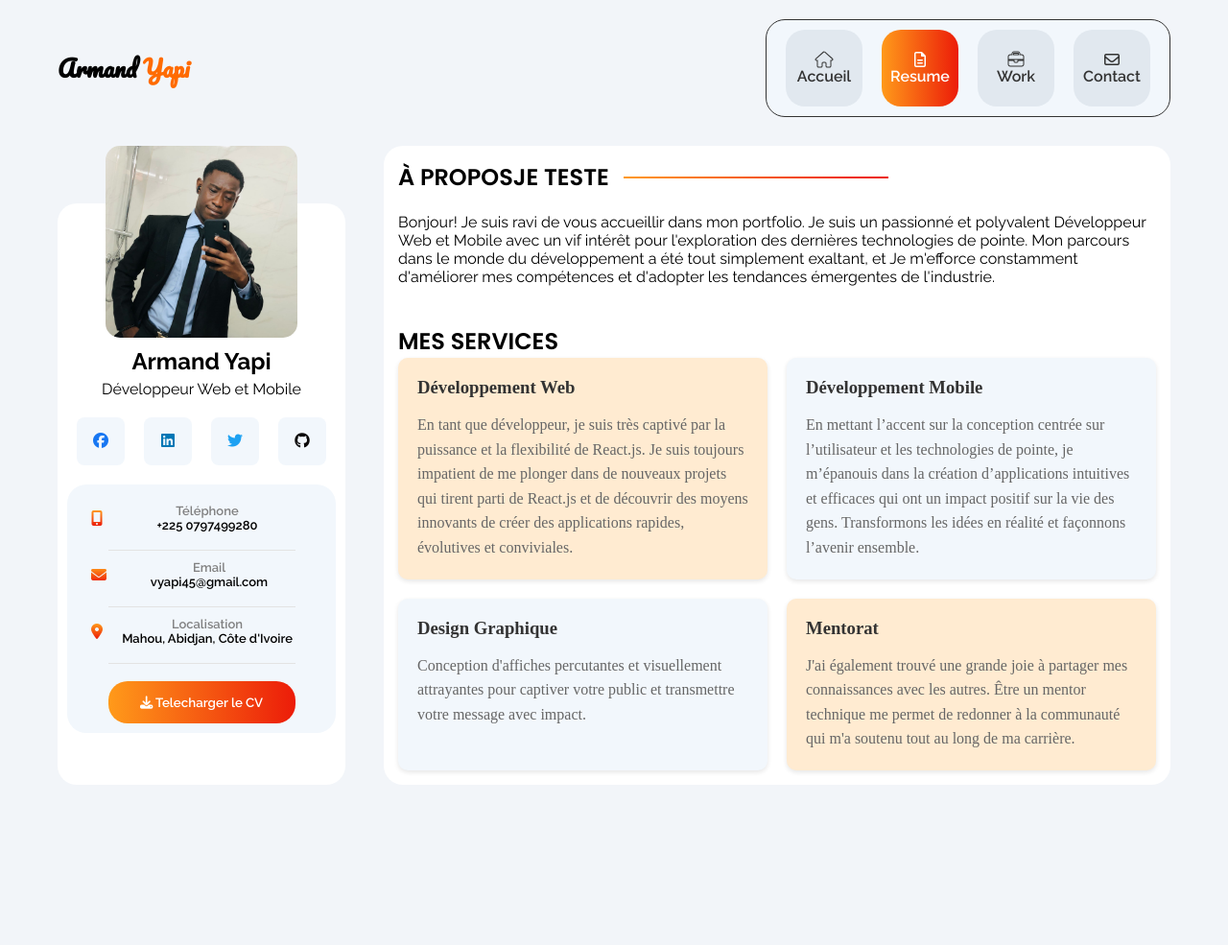
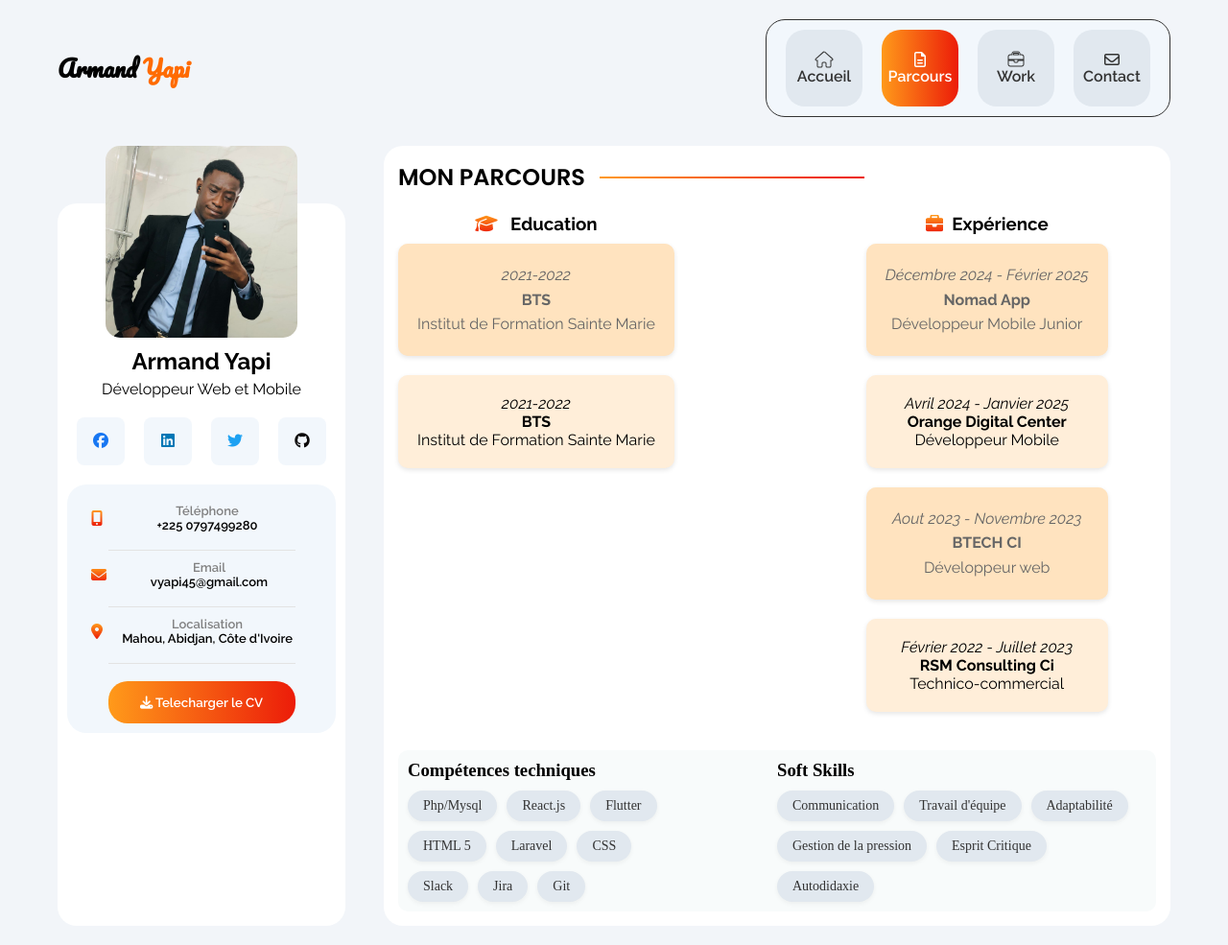
Before and after one commit to Kemityu/my-portfolio, a plain HTML site: page pages/resume.html in a window 1280 px wide. Shown: the whole page at 96% size. Before the commit the page ends 838 px from the top, so only its background shows below. Drawn offline with Linux system fonts and the light colour scheme.

Commit message:
Mon parcours

```diff
--- a/pages/resume.html
+++ b/pages/resume.html
@@ -1,5 +1,6 @@
 <!DOCTYPE html>
 <html lang="fr">
+
 <head>
     <meta charset="UTF-8">
     <meta name="viewport" content="width=device-width, initial-scale=1.0">
@@ -9,6 +10,7 @@
     <script src="../script/script.js"></script>
     <title>Armand Yapi - Portfolio</title>
 </head>
+
 <body>
     <div class="container">
         <header>
@@ -16,13 +18,13 @@
                 Armand <span>Yapi</span>
             </div>
             <nav class="nav-icons">
-                <a href="../index.html" >
+                <a href="../index.html">
                     <i class="fas fa-house icon-outline "></i>
                     Accueil
                 </a>
                 <a href="resume.html" class="active">
                     <i class="far fa-file-alt"></i>
-                    <span>Resume</span>
+                    <span>Parcours</span>
                 </a>
                 <a href="work.html">
                     <i class="fas fa-briefcase icon-outline"></i>Work</a>
@@ -70,7 +72,7 @@
                     </div>
                     <div class="divider"></div>
 
-                     <!-- mail -->
+                    <!-- mail -->
                     <div class="contact-card">
 
                         <div class="icon-container">
@@ -83,8 +85,8 @@
                         </div>
                     </div>
                     <div class="divider"></div>
-                   <!-- location -->
-                   <div class="contact-card">
+                    <!-- location -->
+                    <div class="contact-card">
 
                         <div class="icon-container">
                             <i class="fas fa-map-marker-alt icon "></i>
@@ -103,47 +105,99 @@
                         </button>
                     </a>
                 </div>
-
-
             </div>
             <div class="content">
                 <section class="about">
                     <div class="about-header">
-                        <h2 class="uppercase-text">à proposJe teste</h2>
+                        <h2 class="uppercase-text">Mon parcours</h2>
                         <div class="divider2"></div>
                     </div>
-                    <p>
-                        Bonjour! Je suis ravi de vous accueillir dans mon portfolio. Je suis un passionné et polyvalent
-                        Développeur Web et Mobile avec un vif intérêt pour l'exploration des dernières technologies de pointe.
-                        Mon parcours dans le monde du développement  a été tout simplement exaltant, et
-                        Je m'efforce constamment d'améliorer mes compétences et d'adopter les tendances émergentes de l'industrie.
-                    </p>
+                    <div class="row">
+                        <div class="column">
+                            <h3 class="bottom ">
+                                <i class="fas fa-graduation-cap icon"></i> &nbsp; Education
+                            </h3>
+                            <div class="service ">
+                                <div class="service-card">
+                                    <p><em>2021-2022</em></p>
+                                    <p><strong>BTS</strong></p>
+                                    <p>Institut de Formation Sainte Marie</p>
+                                </div>
+                                <div class="servic-card">
+                                    <p><em>2021-2022</em></p>
+                                    <p><strong>BTS</strong></p>
+                                    <p>Institut de Formation Sainte Marie</p>
+                                </div>
+                            </div>
+                        </div>
+                        <div class="column">
+                            <h3 class="bottom">
+                                <i class="fas fa-briefcase icon"></i> &nbsp;Expérience
+                            </h3>
+                            <div class="service ">
+                                <div class="service-card">
+                                    <p><em>Décembre 2024 - Février 2025</em></p>
+                                    <p><strong>Nomad App</strong></p>
+                                    <p>Développeur Mobile Junior</p>
+                                </div>
+                                <div class="servic-card">
+                                    <p><em>Avril 2024 - Janvier 2025</em></p>
+                                    <p><strong>Orange Digital Center</strong></p>
+                                    <p>Développeur Mobile</p>
+                                </div>
+                                <div class="service-card">
+                                    <p><em>Aout 2023 - Novembre 2023</em></p>
+                                    <p><strong>BTECH CI</strong></p>
+                                    <p>Développeur web</p>
+                                </div>
+                                <div class="servic-card">
+                                    <p><em>Février 2022 - Juillet 2023</em></p>
+                                    <p><strong>RSM Consulting Ci</strong></p>
+                                    <p>Technico-commercial</p>
+                                </div>
+                            </div>
+                        </div>
+                    </div>
                 </section>
 
-                <h2 class="uppercase-text">Mes services</h2>
-                <div class="services">
-                    <div class="service-card">
-                        <h3>Développement Web</h3>
-                        <p>
-                            En tant que développeur, je suis très captivé par la puissance et la flexibilité de React.js. Je suis toujours impatient de me plonger dans de nouveaux projets qui tirent parti de React.js et de découvrir des moyens innovants de créer des applications rapides, évolutives et conviviales.
-                        </p>
+
+                <div class="serv">
+                    <div class="">
+                        <h3>Compétences techniques</h3>
+                        <div class="container1">
+                            <div class="badge ">Php/Mysql</div>
+                            <div class="badge ">React.js</div>
+                            <div class="badge">Flutter</div>
+                        </div>
+                        <div class="container1">
+                            <div class="badge ">HTML 5</div>
+                            <div class="badge ">Laravel</div>
+                            <div class="badge">CSS</div>
+                        </div>
+                        <div class="container1">
+                            <div class="badge ">Slack</div>
+                            <div class="badge ">Jira</div>
+                            <div class="badge">Git</div>
+                        </div>
                     </div>
-                    <div class="service-card highlight">
-                        <h3>Développement Mobile</h3>
-                        <p>
-                            En mettant l’accent sur la conception centrée sur l’utilisateur et les technologies de pointe, je m’épanouis dans la création d’applications intuitives et efficaces qui ont un impact positif sur la vie des gens. Transformons les idées en réalité et façonnons l’avenir ensemble.
-                        </p>
+                    <div class="">
+                        <h3>Soft Skills</h3>
+                        <div class="container1">
+                            <div class="badge ">Communication</div>
+                            <div class="badge ">Travail d'équipe</div>
+                            <div class="badge">Adaptabilité</div>
+                        </div>
+                        <div class="container1">
+                            <div class="badge ">Gestion de la pression</div>
+                            <div class="badge ">Esprit Critique</div>
+                            <div class="badge">Autodidaxie</div>
+                        </div>
                     </div>
-                    <div class="service-card highlight">
-                        <h3>Design Graphique</h3>
-                        <p>Conception d'affiches percutantes et visuellement attrayantes pour captiver votre public et transmettre votre message avec impact.</p>
-                    </div>
-                    <div class="service-card ">
-                        <h3>Mentorat</h3>
-                        <p>J'ai également trouvé une grande joie à partager mes connaissances avec les autres. Être un mentor technique me permet de redonner à la communauté qui m'a soutenu tout au long de ma carrière.</p>
-                    </div>
+
+
+                </div>
             </div>
         </div>
-    </div>
 </body>
+
 </html>
--- a/style/style.css
+++ b/style/style.css
@@ -235,6 +235,21 @@ header {
     background: linear-gradient(to right, #FF9A1A, #EC1C09);;
 
 }
+.row{
+    display: flex;
+    justify-content: start;
+    gap: 200px;
+
+}
+.bottom{
+    margin-bottom: 10px;
+
+}
+.column{
+    text-align: center;
+
+
+}
 .download-btn {
     border-radius: 20px;
     background: linear-gradient(to right, #FF9A1A, #EC1C09);
@@ -277,6 +292,40 @@ header {
     grid-template-columns: repeat(2, 1fr);
     gap: 20px;
 }
+.serv {
+    border-radius: 10px;
+    display: grid;
+    grid-template-columns: repeat(2, 1fr);
+    padding-top: 10px;
+    padding-left: 10px;
+    padding-bottom: 10px;
+    padding-right: 10px;
+    background-color: #F8FBFB;
+    width: 100%;
+}
+.container1{
+    display: flex;
+    flex-wrap: wrap;
+    gap: 10px;
+    max-width: 600px;
+   margin-top: 10px;
+}
+.badge{
+    padding: 8px 16px;
+    border-radius: 20px;
+    font-size: 14px;
+    font-weight: 500;
+    color: #333;
+    background-color: #E1E8EF;
+    box-shadow: 0 2px 5px rgba(0, 0, 0, 0.05);
+    transition: all 0.2s ease;
+}
+.badge:hover {
+    transform: translateY(-2px);
+    color: white;
+    background: linear-gradient(to right, #FF9A1A, #EC1C09);
+    box-shadow: 0 5px 10px rgba(0, 0, 0, 0.1);
+}
 .service p{
     font-family: 'Raleway';
     font-weight: 400;
@@ -289,7 +338,13 @@ header {
 .service-card {
     padding: 20px;
     border-radius: 10px;
-    background-color: #FFEBD1;
+    background-color: #FFE3BF;
+    box-shadow: 0 2px 5px rgba(0,0,0,0.1);
+}
+.servic-card {
+    padding: 20px;
+    border-radius: 10px;
+    background-color: #FFEED9;
     box-shadow: 0 2px 5px rgba(0,0,0,0.1);
 }
 
@@ -305,6 +360,11 @@ header {
 .service-card p {
     color: #666;
     line-height: 1.6;
+}
+.service {
+    display: grid;
+    grid-template-columns: 1fr;
+    gap: 20px;
 }
 
 /* Responsive Design */
```
Also changed, not shown: index.html (+1 -1 lines), pages/contact.html (+1 -1 lines), pages/work.html (+1 -1 lines).
